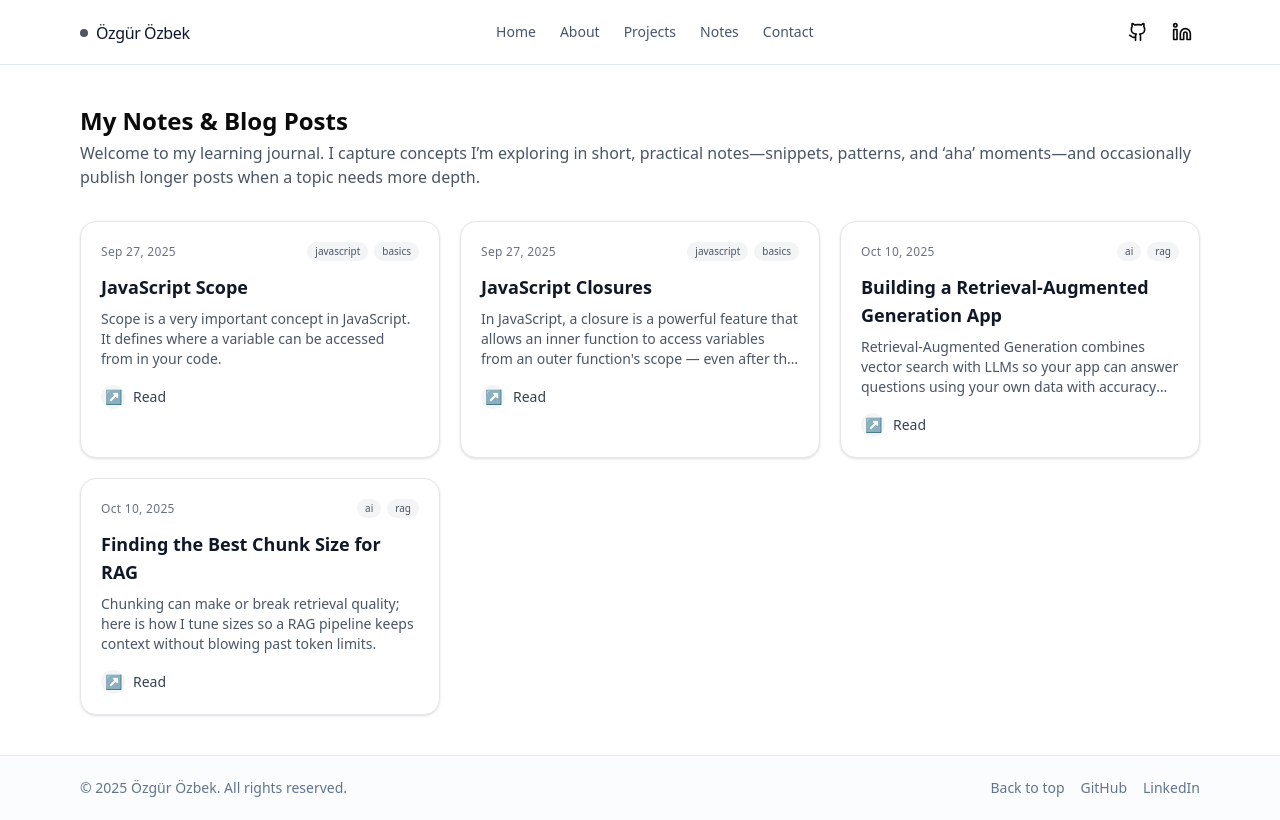
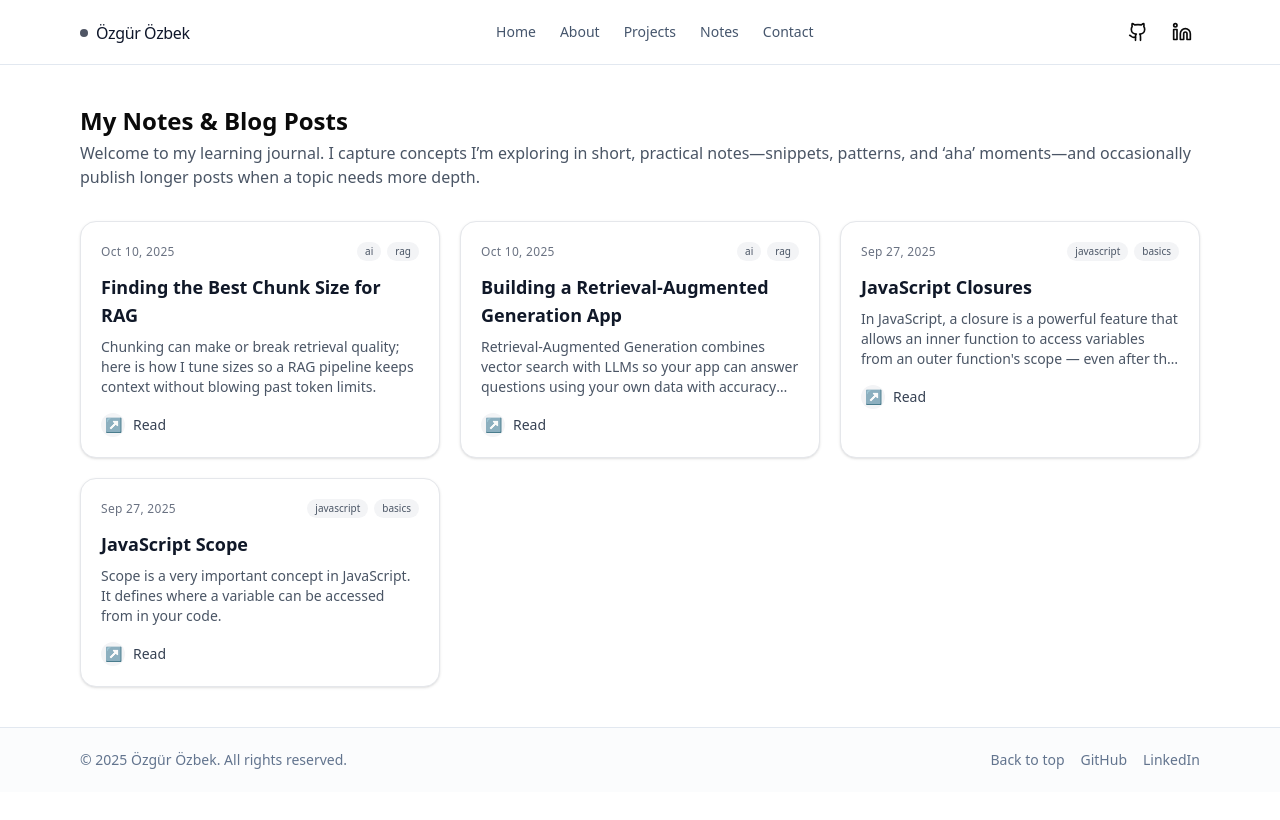
Before and after one commit to ozgurozbekuk/newportfoliopage, a React (Vite) app: page /notes in a window 1280 px wide. Built offline with nearby package versions, Linux system fonts and the light colour scheme.

Commit message:
fix redirect error and sort notes

```diff
--- a/src/components/chatai/ChatHero.jsx
+++ b/src/components/chatai/ChatHero.jsx
@@ -71,7 +71,6 @@ export default function ChatBox() {
           </div>
         </div>
 
-        {/* Fixed bottom bar */}
         <div
           className=" px-4"
           style={{
@@ -82,7 +81,6 @@ export default function ChatBox() {
               "color-mix(in srgb, var(--tw-bg-opacity, 1) transparent, transparent)",
           }}
         >
-          {/* Quick prompts: mobile horizontal scroll, larger screens wrap */}
           <div className="-mx-4 px-4 mb-2">
             <div className="mx-auto flex w-full max-w-3xl gap-2 overflow-x-auto sm:flex-wrap sm:overflow-visible">
               {QUICK_PROMPTS.map((q, i) => (
--- a/src/pages/home/Home.jsx
+++ b/src/pages/home/Home.jsx
@@ -5,7 +5,6 @@ export default function Home() {
   return (
     <div className="min-h-screen bg-gradient-to-b from-white to-slate-50 text-slate-800 scroll-smooth">
       <ChatHero/>
-
     </div>
   );
 }
--- a/src/pages/notes/NotesList.jsx
+++ b/src/pages/notes/NotesList.jsx
@@ -17,7 +17,7 @@ export default function NotesList() {
       </header>
       {posts.length === 0 && <div><p className="text-center text-5xl font-bold my-10">Coming Soon!</p></div>}
       <div className="grid grid-cols-1 sm:grid-cols-2 lg:grid-cols-3 gap-5">
-        {posts?.map((p) => (
+        {posts?.slice().reverse().map((p) => (
           <NoteCard key={p.slug} post={p} />
         ))}
       </div>
```
Also changed, not shown: 1 other file (tests, documents, lock files or other folders).
